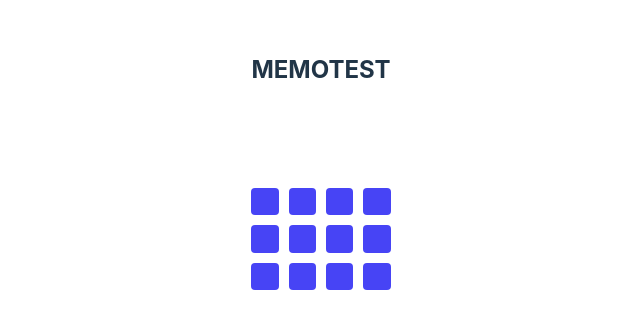
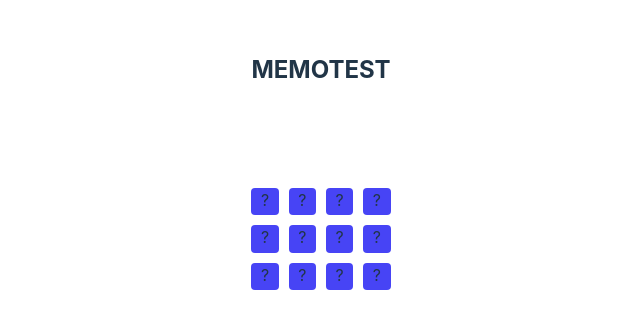
Before and after one commit to fromero34/unq-ui--Fernando-Romero--trabajo-final, a React (Vite) app in the folder Memotest/: page / in a window 1280 px wide. Shown: the part 189-518 px from the top of the page, without its empty margins (319-959 px from the left). Built offline with nearby package versions, Linux system fonts and the light colour scheme.

Commit message:
Algoritmo para mezclar orden de piezas

```diff
--- a/Memotest/src/App.jsx
+++ b/Memotest/src/App.jsx
@@ -2,8 +2,10 @@ import { useState } from 'react'
 import './App.css'
 import Pieza from './components/Pieza'
 import Tablero from './components/Tablero'
+import { useEffect } from 'react'
 
-const emoji = [...'🍇🍊🍋🍎🍐🥥',...'🍇🍊🍋🍎🍐🥥']
+const emoji = [...'🍇🍊🍋🍎🍐🥥',...'🍇🍊🍋🍎🍐🥥'].sort(() => Math.random() - 0.5)
+                                                       /*Algoritmo para mezclar elementos de un array*/
 
 function App() {
 
--- a/Memotest/src/components/Pieza.jsx
+++ b/Memotest/src/components/Pieza.jsx
@@ -5,7 +5,7 @@ const Pieza = ({valor, handleClick, bool}) => {
     return (
     <div className='pieza' onClick={() => handleClick()}>
         <div className={`pieza-interna ${bool && 'pieza-girada'}`}>
-            <div className='pieza-frente'> </div>
+            <div className='pieza-frente'> {'?'} </div>
             <div className='pieza-dorso'>
                 {valor}
             </div>
```
